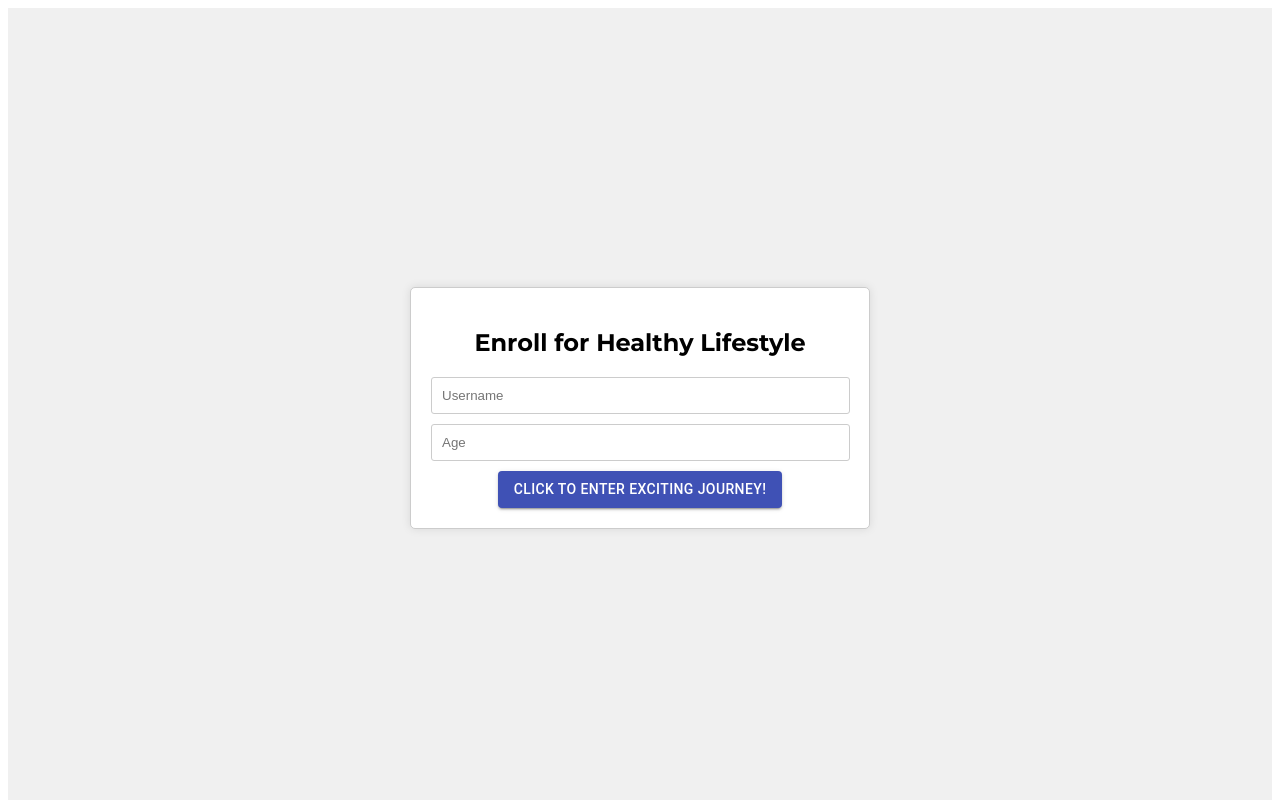
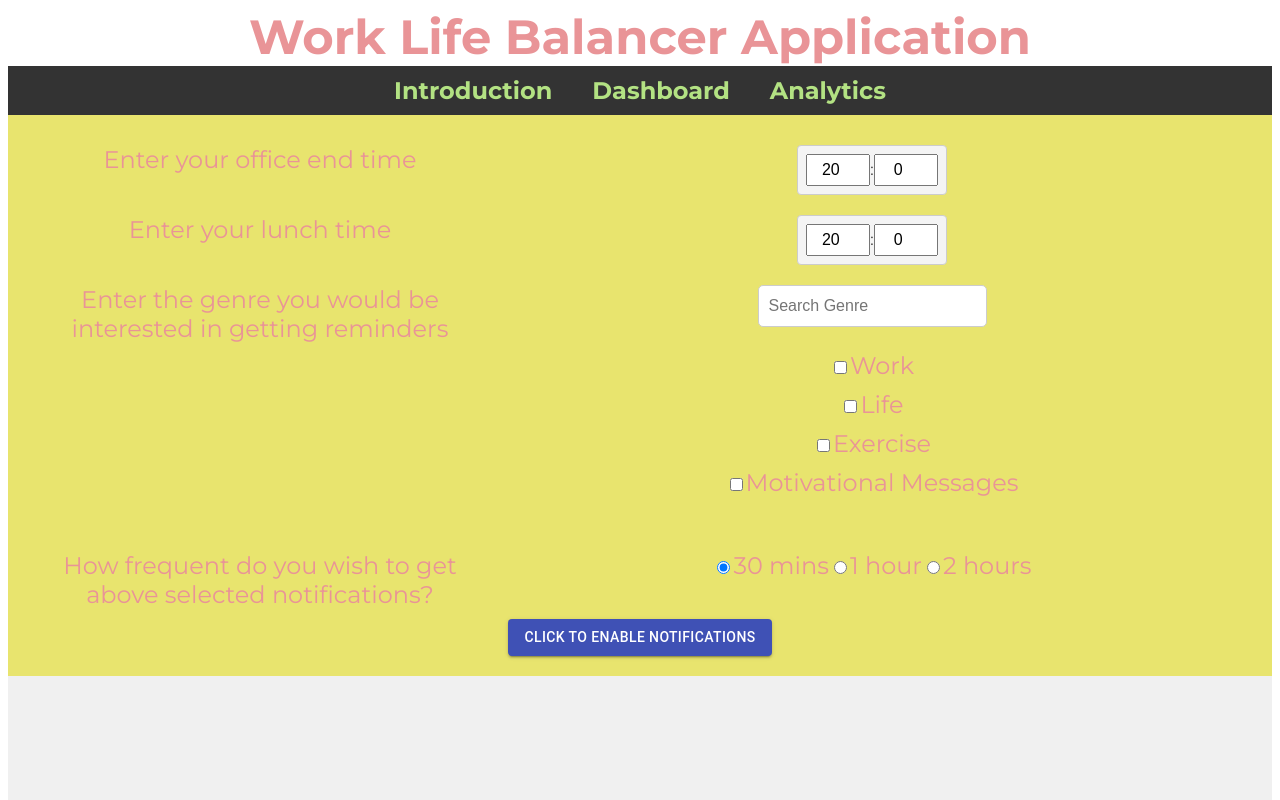
Before and after one commit to humerasharief/Worklife-balance-app-9-aug, a React (Create React App) app: page / in a window 1280 px wide. Shown: the top 800 px of the page. Built offline with nearby package versions, Linux system fonts and the light colour scheme.

Commit message:
Updated the styles for nav bar and main content

```diff
--- a/src/App.js
+++ b/src/App.js
@@ -4,10 +4,12 @@ import Navbar from "./components/Navbar";
 import Home from "./components/Home/Home";
 import Login from "./components/Login/Login";
 import './globalStyles.css';
+import Header from './components/Header/Header';
 const App = () => {
   return (
     <>
       <Router>
+        <Header />
         <Switch>
           <Route exact path="/" component={Login} />
           <Route path="/home" component={Home} />
--- a/src/components/Home/Home.css
+++ b/src/components/Home/Home.css
@@ -6,10 +6,7 @@
     /* Additional styles... */
   }
 
-  /* Dashboard.css */
-.dashboard-container {
-  height: 100vh;
-}
+
 
 .sidebar {
   flex: 1;
--- a/src/components/Home/Home.js
+++ b/src/components/Home/Home.js
@@ -9,7 +9,7 @@ function Home() {
   const searchParams = new URLSearchParams(location.search);
   const param1 = searchParams.get('param1');
   return <div className="background-container dashboard-container">
-    <Header />
+
     <div ></div>
     <div className="main-content">
       <NotificationRender/>
--- a/src/globalStyles.css
+++ b/src/globalStyles.css
@@ -39,3 +39,60 @@ body {
   ul li {
     padding-bottom: 10px;
   }
+
+  .header {
+    color: #E99497;
+    padding: 0;
+    margin-bottom: 0;
+    text-align: center;
+  }
+
+  .header h1 {
+    margin: 0;
+  }
+
+  .header nav ul {
+    list-style: none;
+    padding: 0;
+    display: flex;
+    justify-content: center;
+  }
+
+  .header nav li {
+    margin: 0 10px;
+  }
+
+  .header nav a {
+    color: #B3E283;
+    text-decoration: none;
+    font-weight: bold;
+  }
+
+  /* Navigation.css */
+.navigation {
+    background-color: #333;
+    color: white;
+  }
+
+  .nav-list {
+    list-style: none;
+    display: flex;
+    justify-content: space-around;
+    padding: 0;
+    margin: 0;
+  }
+
+  .nav-list li {
+    padding: 10px;
+  }
+
+  .nav-list a {
+    text-decoration: none;
+    color: white;
+  }
+
+  .nav-list li.active {
+    background-color: #007bff;
+    border-radius: 5px;
+  }
+  /* Apply additional styles as needed */
```
